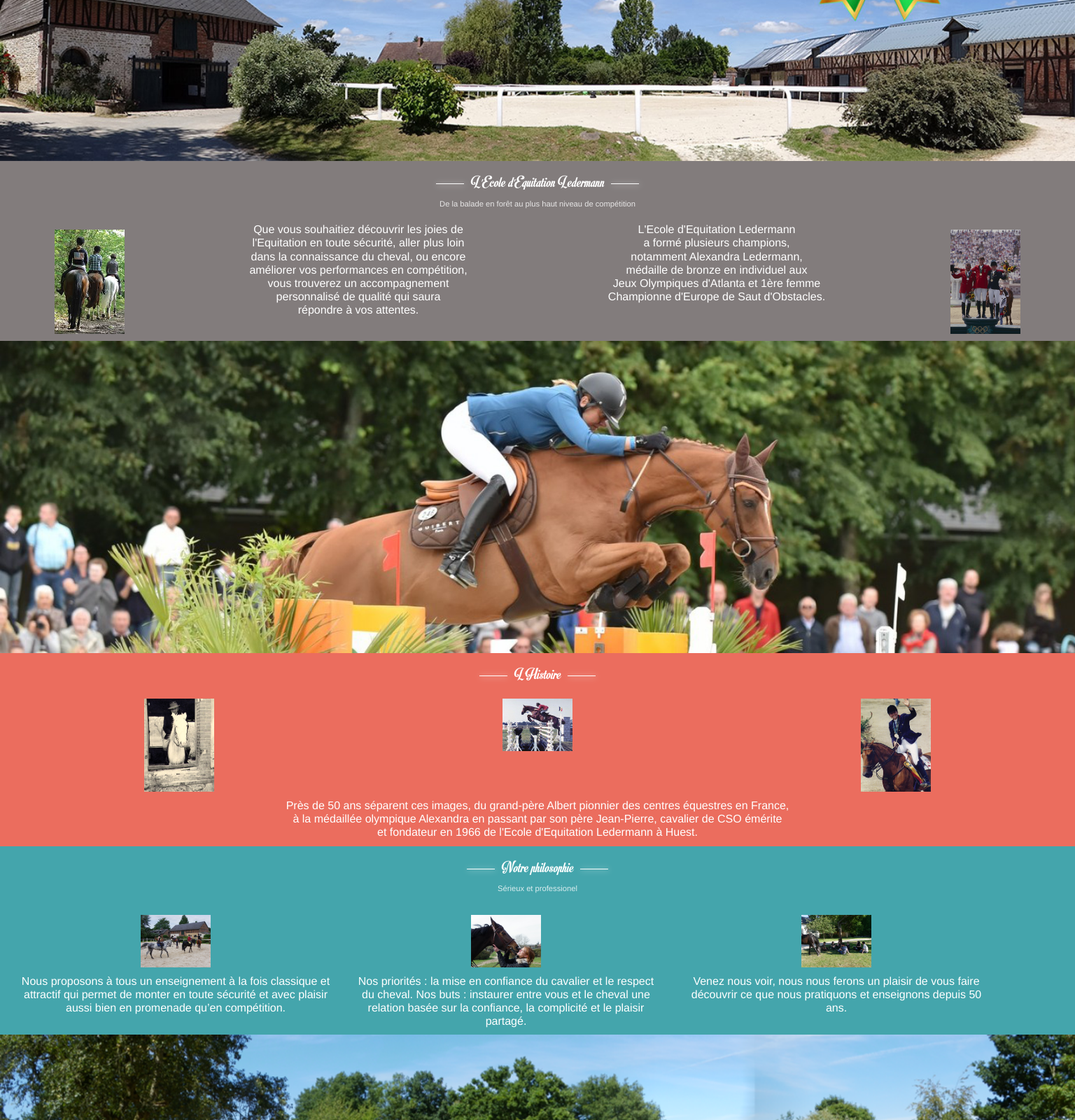
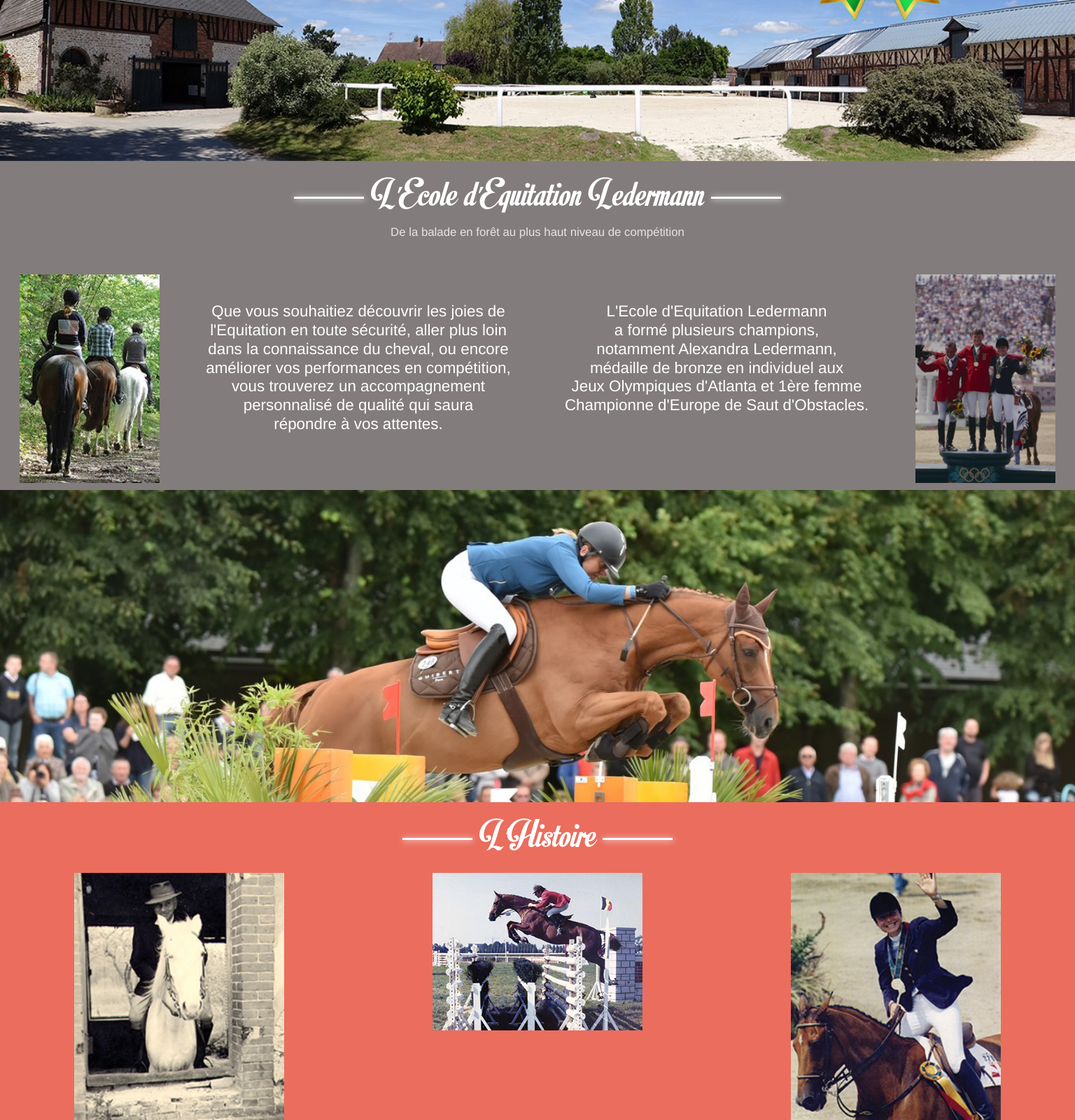
Before and after one commit to Stevensc92/equitation, a PHP site: page /index_mobile.php in a window 1536 px wide. Shown: the part 423-2023 px from the top of the page at 70% size. Run offline with PHP 8.4, Linux system fonts and the light colour scheme; some libraries are stand-ins or nearby versions.

Commit message:
update responsive v0.8

```diff
--- a/Public/css/mobile.css
+++ b/Public/css/mobile.css
@@ -142,7 +142,7 @@
 .sub-title
 {
 	font-size: 0.8em;
-	margin-bottom: 20px;
+	margin-bottom: 40px;
 	opacity: 0.8;
 }
 
@@ -251,3 +251,54 @@
 		display: block;
 	}
 }
+
+@media (min-width: 992px)
+{
+	.title
+	{
+		font-size: 4em;
+	}
+
+	.title:before, .title:after
+	{
+		width: 100px;
+		height: 3px;
+		margin: 10px;
+	}
+
+	.sub-title
+	{
+		font-size: 1.2em;
+	}
+
+	.img-mobile
+	{
+		width: 150px;
+	}
+
+	.img-text
+	{
+		margin-top: 30px;
+		font-size: 1.2em;
+	}
+}
+
+
+@media (min-width: 1400px)
+{
+	#school .img-mobile
+	{
+		width: 200px;
+	}
+
+	.img-mobile
+	{
+		width: 300px;
+	}
+
+	.img-text
+	{
+		margin-top: 50px;
+		font-size: 1.6em;
+	}
+}
--- a/Public/index_mobile.php
+++ b/Public/index_mobile.php
@@ -116,7 +116,7 @@
 		<div id="famille" class="container">
 			<div class="row">
 				<div class="title-section">
-					<h1 class="title">L'Histoire</h1>
+					<h3 class="title">L'Histoire</h3>
 				</div>
 			</div>
 
@@ -356,7 +356,7 @@
 		<div id="evreux">
 			<div class="row">
 				<div class="title-section">
-					<h3 class="title">Contact et localisation</h3>
+					<h2 class="title">Contact et localisation</h2>
 				</div>
 			</div>
 
```
